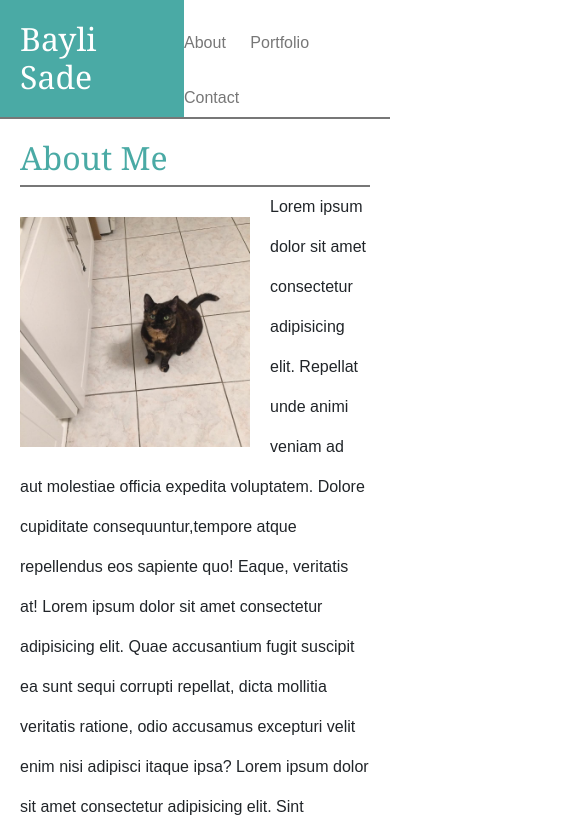
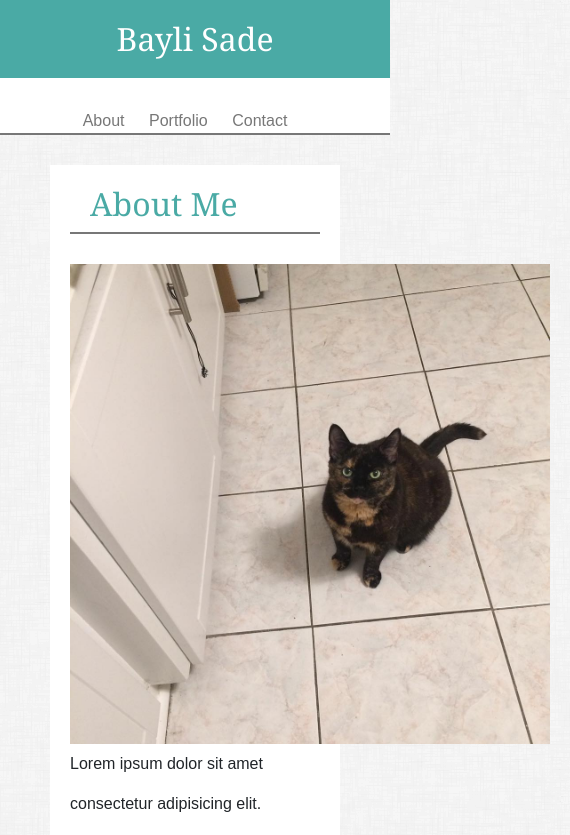
Before and after one commit to BayliSade/Responsive-Portfolio, a plain HTML site: page index.html in a window 390 px wide. Shown: the top 835 px of the page, 570 px wide, since content can reach past the window. Drawn offline with nearby package versions, Linux system fonts and the light colour scheme.

Commit message:
added media queries

```diff
--- a/assets/css/style.css
+++ b/assets/css/style.css
@@ -190,3 +190,107 @@ form {
     padding: 20px;
     padding-bottom: 75px;
 }
+
+/*starting media queries for index.html*/
+
+@media screen and (max-width: 980px) {
+    .wrapper {
+        max-width: 830px;
+        margin: 0 auto;
+    }
+
+    .main-content {
+        margin-top: 50px;
+        margin-right: 200px;
+    }
+}
+
+@media screen and (max-width: 768px) {
+    .wrapper {
+        max-width: 750px;
+    }
+
+    .main-content {
+        margin-top: 30px;
+        margin-right: 50px;
+        margin-left: 50px;
+    }
+}
+
+@media screen and (max-width: 640px) {
+    .hazel {
+        display: block;
+        margin-left: auto;
+        margin-right: auto;
+        width: 500px;
+        padding-right: 20px;
+        padding-top: 30px;
+        float: none;
+    }
+
+    .main-paragraph {
+        line-height: 40px;
+        font-family: 'Arial', 'Helvetica Neue', Helvetica, sans-serif;
+        width: 100%;
+    }
+
+    .header-flex {
+        flex-direction: column;
+    }
+
+    .nav {
+        justify-content: center;
+    }
+
+    h1 {
+        text-align: center;
+    }
+}
+
+/* Ending media queries for index.html */
+
+/* Starting media queries for portfolio.html */
+
+@media screen and (max-width: 980px) {
+    .clearfix, .portfolio-background {
+        background-color: white;
+        width: 700px;
+    }
+
+    h2 {
+        padding-left: 20px;
+    }
+}
+
+@media screen and (max-width: 768px) {
+    .clearfix, .portfolio-background {
+        margin-left: 20px;
+    }
+}
+
+@media screen and (max-width: 640px) {
+    .clearfix, .portfolio-background {
+        margin: 0;
+        width: 100%;
+        display: flex;
+        flex-direction: column;
+    }
+
+    .gallery-images {
+        display: flex;
+        justify-content: center;
+    }
+
+    .nav {
+        display: flex;
+        justify-content: center;
+    }
+
+    .main-gallery {
+        width: 540px;
+        margin-left: 50px;
+    }
+
+}
+
+/* Ending media queries for portfolio.html */
```
Also changed, not shown: portfolio.html (+2 -2 lines).
